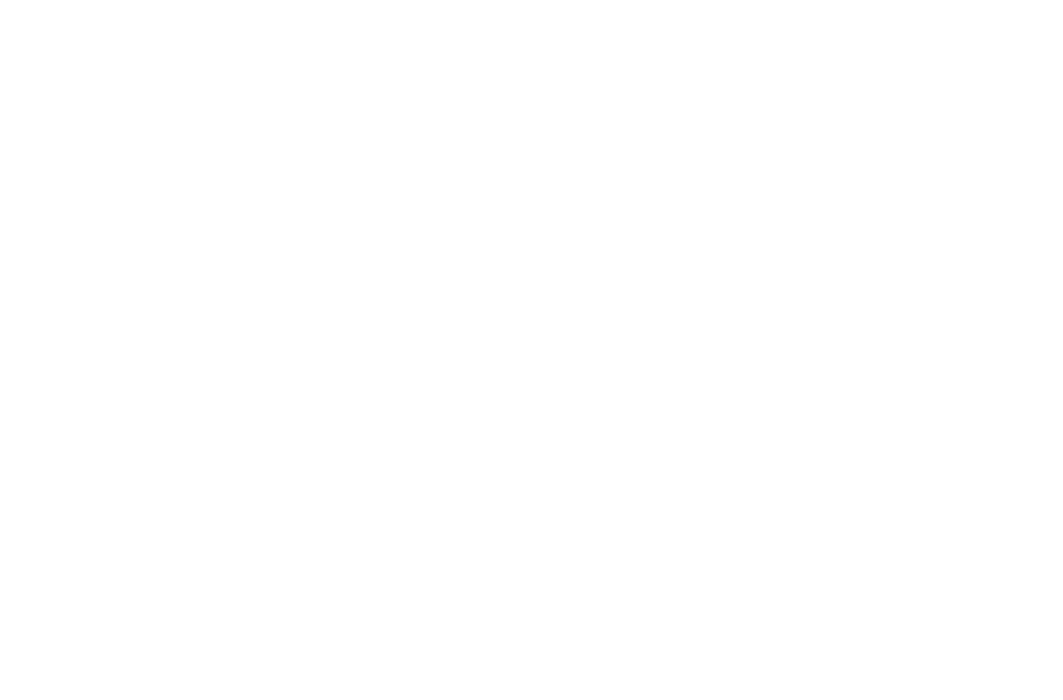
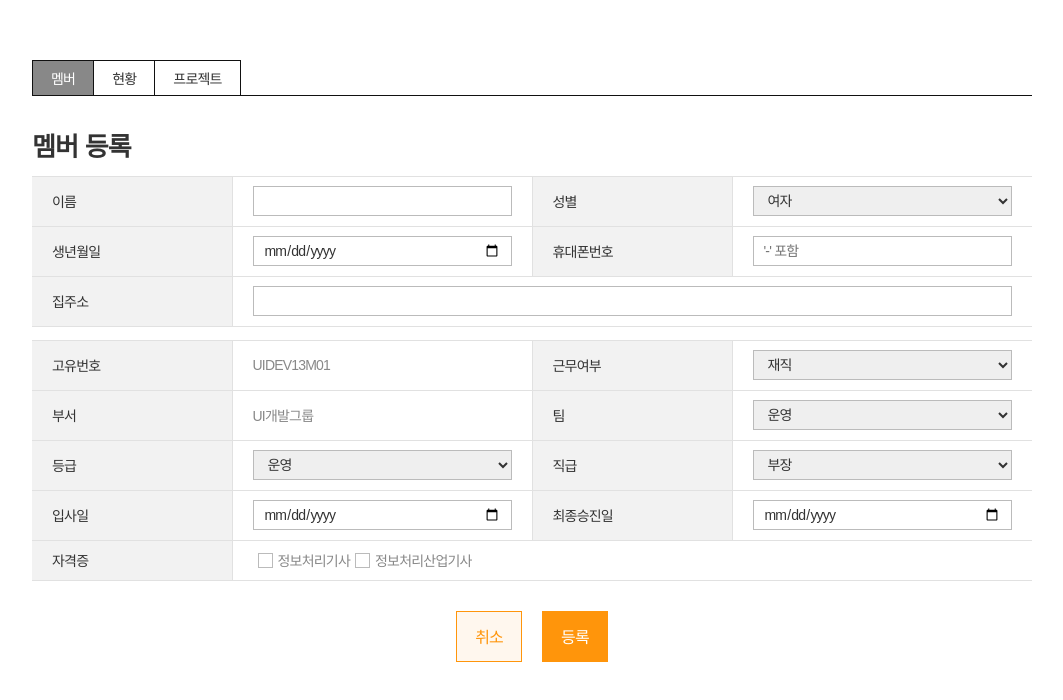
Before and after one commit to eunjye/netivemms, a React app in the folder client/: page /member-add in a window 1280 px wide. Shown: the top 700 px of the page, without its empty margins (108-1171 px from the left). Built offline with nearby package versions, Linux system fonts and the light colour scheme; a web font is replaced by a local one.

Commit message:
하는중 ㅠ

```diff
--- a/client/src/App.js
+++ b/client/src/App.js
@@ -1,6 +1,6 @@
 import React, { Component } from 'react';
 import { Router, Switch, Route } from 'react-router-dom';
-import { Login, MemberList, Projects, Status } from './pages';
+import { Login, MemberList, Projects, Status, AddMember } from './pages';
 import { Layout } from './components';
 import history from './history';
 
@@ -27,6 +27,7 @@
               <Route exact path="/member-list" component={MemberList}/>
               <Route exact path="/status" component={Status}/>
               <Route exact path="/project" component={Projects}/>
+              <Route exact path="/member-add" component={AddMember}/>
             </Layout>
           </Switch>
         </Router>
--- /dev/null
+++ b/client/src/pages/AddMember.js
@@ -0,0 +1,126 @@
+import React, { Component, Fragment } from 'react';
+import { Link } from 'react-router-dom';
+import { Header } from '../components';
+import ReactDOM from 'react-dom';
+import Modal from 'react-modal';
+
+class AddMember extends React.Component{
+  constructor(props){
+    super(props);
+  }
+  render() {
+    return (
+    <Fragment>
+      <Header current="member" />
+        <h1 className="tit-dep1">멤버 등록</h1>
+        <table className="tbl-basic type_v">
+          <caption></caption>
+          <colgroup>
+            <col width="20%"></col>
+            <col width="30%"></col>
+            <col width="20%"></col>
+            <col width="30%"></col>
+          </colgroup>
+          <tbody>
+            <tr>
+              <th scope="row"><label for="name">이름</label></th>
+              <td><input type="text" className="textbox" id="name"></input></td>
+              <th scope="row">성별</th>
+              <td>
+                <select className="select">
+                  <option>여자</option>
+                  <option>남자</option>
+                </select>
+              </td>
+            </tr>
+            <tr>
+              <th scope="row"><label for="birth">생년월일</label></th>
+              <td><input type="date" className="textbox" id="birth" placeholder="날짜 선택"></input></td>
+              <th scope="row"><label for="phone">휴대폰번호</label></th>
+              <td><input type="num" className="textbox" id="phone" placeholder="'-' 포함"></input></td>
+            </tr>
+            <tr>
+              <th scope="row"><label for="address">집주소</label></th>
+              <td colSpan="3"><input type="text" className="textbox" id="address"></input></td>
+            </tr>
+          </tbody>
+        </table>
+
+        <table className="tbl-basic type_v">
+          <caption></caption>
+          <colgroup>
+            <col width="20%"></col>
+            <col width="30%"></col>
+            <col width="20%"></col>
+            <col width="30%"></col>
+          </colgroup>
+          <tbody>
+            <tr>
+              <th scope="row">고유번호</th>
+              <td>UIDEV13M01</td>
+              <th scope="row">근무여부</th>
+              <td>
+                <select className="select">
+                  <option>재직</option>
+                  <option>퇴직</option>
+                </select>
+              </td>
+            </tr>
+            <tr>
+              <th scope="row">부서</th>
+              <td>UI개발그룹</td>
+              <th scope="row">팀</th>
+              <td>
+                <select className="select">
+                  <option>운영</option>
+                  <option>구축</option>
+                </select>
+              </td>
+            </tr>
+            <tr>
+              <th scope="row">등급</th>
+              <td>
+                <select className="select">
+                  <option>운영</option>
+                  <option>구축</option>
+                </select>
+              </td>
+              <th scope="row">직급</th>
+              <td>
+                <select className="select">
+                  <option>부장</option>
+                  <option>차장</option>
+                  <option>과장</option>
+                  <option>대리</option>
+                  <option>주임</option>
+                  <option>사원</option>
+                </select>
+              </td>
+            </tr>
+            <tr>
+              <th scope="row"><label for="inDate">입사일</label></th>
+              <td><input type="date" className="textbox" id="inDate"></input></td>
+              <th scope="row"><label for="lastPromote">최종승진일</label></th>
+              <td><input type="date" className="textbox" id="lastPromote" placeholder="날짜 선택"></input></td>
+            </tr>
+            <tr>
+              <th scope="row">자격증</th>
+              <td colspan="3">
+                <input type="checkbox" id="license1" className="checkbox"></input>
+                <label for="license1">정보처리기사</label>
+                <input type="checkbox" id="license2" className="checkbox"></input>
+                <label for="license2">정보처리산업기사</label>
+              </td>
+            </tr>
+          </tbody>
+        </table>
+        <div class="btns-wrap">
+          <Link to="/member-list" class="btn-sub size-l">취소</Link>
+          <button type="button" class="btn-point size-l">등록</button>
+        </div>
+    </Fragment>
+    );
+  };
+};
+
+export default AddMember;
--- a/client/src/pages/MemberList.js
+++ b/client/src/pages/MemberList.js
@@ -89,7 +89,7 @@
       <Fragment>
         <Header current="member" />
         <h1 className="tit-dep1">멤버 리스트</h1>
-        <table className="tbl-basic full hover">
+        <table className="tbl-basic hover">
           <caption></caption>
           <colgroup>
             <col width="5%"></col>
@@ -144,7 +144,7 @@
         </table>
         <div className="btns-wrap">
           <button type="button" className="btn-sub size-l">삭제</button>
-          <Link to="/member-detail" className="btn-point size-l">멤버 등록</Link>
+          <Link to="/member-add" className="btn-point size-l">멤버 등록</Link>
         </div>
       </Fragment>
     );
--- a/client/src/pages/index.js
+++ b/client/src/pages/index.js
@@ -2,3 +2,4 @@
 export { default as MemberList } from './MemberList';
 export { default as Projects } from './Projects';
 export { default as Status } from './Status';
+export { default as AddMember } from './AddMember';
--- a/client/src/scss/common/_base.scss
+++ b/client/src/scss/common/_base.scss
@@ -32,16 +32,16 @@
   font-weight: inherit;
   border:0;
 }
-html, body {
-  font-family: 'Noto Sans KR', Dotum, Arial, Helvetica, sans-serif;
+html {
   font-weight: normal;
   font-size: 10px;
 }
 
-body {
+body, input, select {
   font-size: 1.4rem;
+  letter-spacing: -0.08rem;
+  font-family: 'Noto Sans KR', Dotum, Arial, Helvetica, sans-serif;
   color: $G-font-color-basic;
-  letter-spacing: -0.08rem;
 }
 
 button, a {
@@ -58,3 +58,10 @@
   font-weight: inherit;
   color: $G-font-color-basic;
 }
+
+input, select{
+  &:focus {
+    outline:none;
+    box-shadow: 0 0 2px 2px rgba(255,149,11,.3);
+  }
+}
--- a/client/src/scss/common/_variables.scss
+++ b/client/src/scss/common/_variables.scss
@@ -6,4 +6,5 @@
 $G-color-sub: #888;
 $G-font-color-basic: #333;
 $G-border-color-basic: #111;
+$G-border-color-sub: #bbb;
 $G-font-family-base: 'Noto Sans KR', Dotum,'돋움',Helvetica,AppleSDGothicNeo,sans-serif;
--- a/client/src/scss/import/_common.scss
+++ b/client/src/scss/import/_common.scss
@@ -1,4 +1,7 @@
 /* _common.scss */
+
+// for style
+.full { width:100% !important;}
 
 // layout
 .container {
--- a/client/src/scss/import/_pages.scss
+++ b/client/src/scss/import/_pages.scss
@@ -11,7 +11,6 @@
   }
   .textbox {
     display: inline-block;
-    width: 100%;
     margin: 10px 0;
   }
   .btn-point {
--- a/client/src/scss/import/_utils.scss
+++ b/client/src/scss/import/_utils.scss
@@ -3,18 +3,48 @@
 
 // input
 .textbox {
+  width: 100%;
   height:3rem;
   line-height:3rem;
-  border:1px solid #bbb;
+  border:1px solid $G-border-color-sub;
   padding:0 10px;
+
+  &:focus {
+    border-color: $G-color-main;
+  }
+}
+
+.checkbox {
+  width:15px;
+  height:15px;
+  margin:-3px 5px 0 5px;
+  border:1px solid $G-border-color-sub;
+  border-radius: 0;
+  background:#fff;
+  appearance: none;
+  vertical-align:middle;
+
+  &:checked {
+    background:$G-color-main;
+    border-color:$G-color-main;
+
+    & + label {
+      color:$G-font-color-basic;
+    }
+  }
 }
 
 // select
 .select {
+  width: 100%;
   height:3rem;
   line-height:3rem;
-  border:1px solid #bbb;
+  border:1px solid $G-border-color-sub;
   padding:0 10px;
+
+  &:focus {
+    border-color: $G-color-main;
+  }
 }
 
 // button
@@ -33,7 +63,7 @@
 .btn-basic {
   padding: 7px 8px 8px;
   background-color:#fff;
-  border:1px solid #bbb;
+  border:1px solid $G-border-color-sub;
 
   &:hover {
     background:#fefefe;
@@ -94,13 +124,25 @@
 
 // table
 .tbl-basic {
+  width: 100%;
+  margin: 13px 0;
   border-collapse: collapse;
 
-  &.full { width:100%;}
   &.hover {
     tr:hover, tr.hover {
       td {
         background-color:$G-color-main2;
+      }
+    }
+  }
+  &.type_v {
+    tbody {
+      th, td {
+        text-align: left;
+        padding: {
+          left: 20px;
+          right: 20px;
+        }
       }
     }
   }
@@ -124,6 +166,14 @@
     }
   }
   tbody {
+    th {
+      padding: 9px 10px 10px;
+      border:1px solid #e1e1e1;
+      border-left:0;
+      text-align:center;
+      background:#f2f2f2;
+
+    }
     td {
       padding: 9px 10px 10px;
       border:1px solid #e1e1e1;
```
